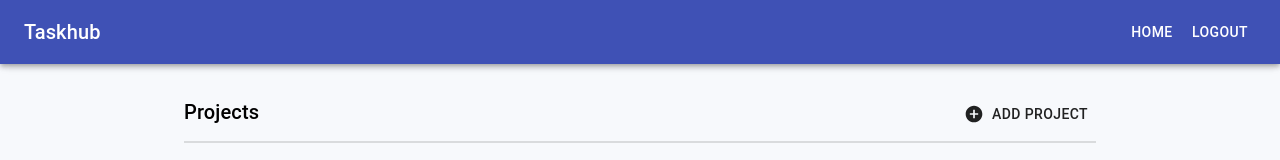
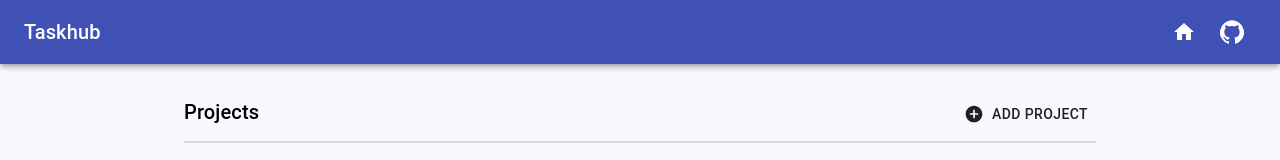
Before and after one commit to IamJajuan/TaskHub, a React (Create React App) app: page / in a window 1280 px wide. Shown: the top 160 px of the page. Built offline with nearby package versions, Linux system fonts and the light colour scheme.

Commit message:
update header

```diff
--- a/src/components/Header.js
+++ b/src/components/Header.js
@@ -1,8 +1,9 @@
 import React, { Fragment } from 'react'
 import PropTypes from 'prop-types';
-import { AppBar, Toolbar,Typography,Button } from '@material-ui/core';
+import { AppBar, Toolbar,Typography,Button, IconButton } from '@material-ui/core';
 import { HeaderStyles } from '../styles/Header';
 import { NavLink } from 'react-router-dom';
+import { GitHub, Home } from '@material-ui/icons';
 
 
 const Header = ({isAuth}) => {
@@ -15,12 +16,14 @@ const Header = ({isAuth}) => {
         Taskhub
     </Typography>
     <div>
-       {isAuth ? <Fragment>
-           <Button to = "/" color = "inherit" component = {NavLink}>
-               Home
-           </Button>
-        <Button color = "inherit" >Logout </Button>
-       </Fragment> : <Fragment></Fragment>}
+
+           <IconButton to = "/" color = "inherit" component = {NavLink}>
+               <Home />
+           </IconButton>
+        <IconButton href = "#" color = "inherit">
+            <GitHub  />
+        </IconButton>
+
 
     </div>
 </Toolbar>
```
Also changed, not shown: 1 other file (tests, documents, lock files or other folders).
